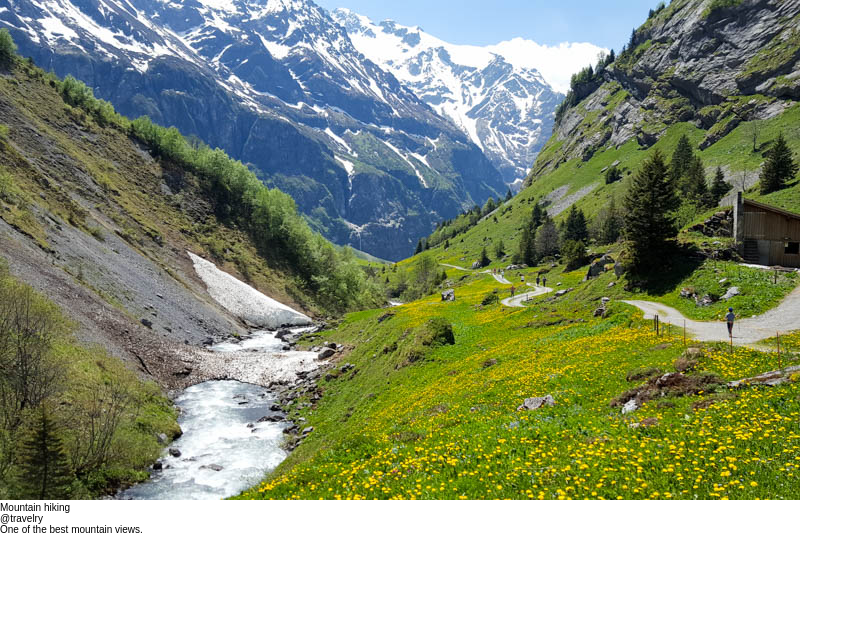
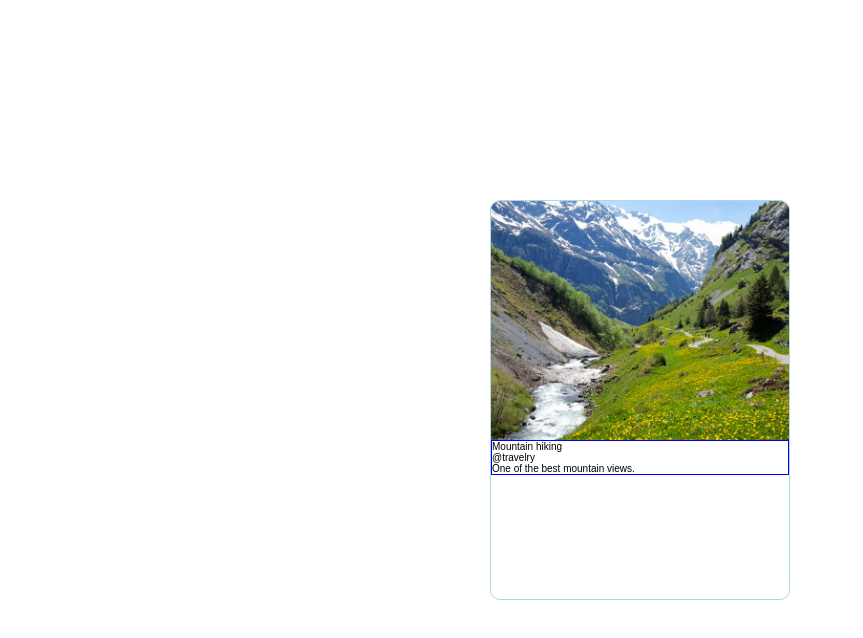
Before and after one commit to SereicikasTomas/angular-cards, an Angular app: page / in a window 1280 px wide. Shown: the top 638 px of the page, without its empty margins (0-863 px from the left). Built offline with nearby package versions, Linux system fonts and the light colour scheme.

Commit message:
add styling to card

```diff
--- a/src/app/app.component.html
+++ b/src/app/app.component.html
@@ -1,8 +1,6 @@
 <div class="card">
   <div class="card__image">
-    <figure class="image">
-      <img src="assets/mountain.jpg" alt="" />
-    </figure>
+    <img src="assets/mountain.jpg" alt="" />
   </div>
   <div class="card__content">
     <div class="media">
--- a/src/app/app.component.scss
+++ b/src/app/app.component.scss
@@ -0,0 +1,43 @@
+.card {
+  height: 40rem;
+  width: 30rem;
+  border-radius: 10px;
+  border: 1px solid lightblue;
+  margin: auto;
+  position: relative;
+  overflow: hidden;
+  transition: transform 0.3s ease-in-out;
+
+  &__image {
+    width: 100%;
+    height: 60%;
+    transition: height 0.3s ease-in-out;
+    img {
+      height: 100%;
+      width: 100%;
+      object-fit: cover;
+      z-index: -1;
+    }
+  }
+
+  &:hover {
+    transform: scale(1.1);
+  }
+
+  &:hover &__image {
+    height: 100%;
+  }
+
+  &__content {
+    position: absolute;
+    top: 60%;
+    border: solid 1px blue;
+    width: 100%;
+    transition: all 0.5s ease-in-out;
+  }
+
+  &:hover &__content {
+    color: white;
+    background: rgba(0, 64, 116, 0.719);
+  }
+}
--- a/src/styles.scss
+++ b/src/styles.scss
@@ -13,4 +13,5 @@
 app-root {
   width: 100vw;
   height: 100vh;
+  display: flex;
 }
```
